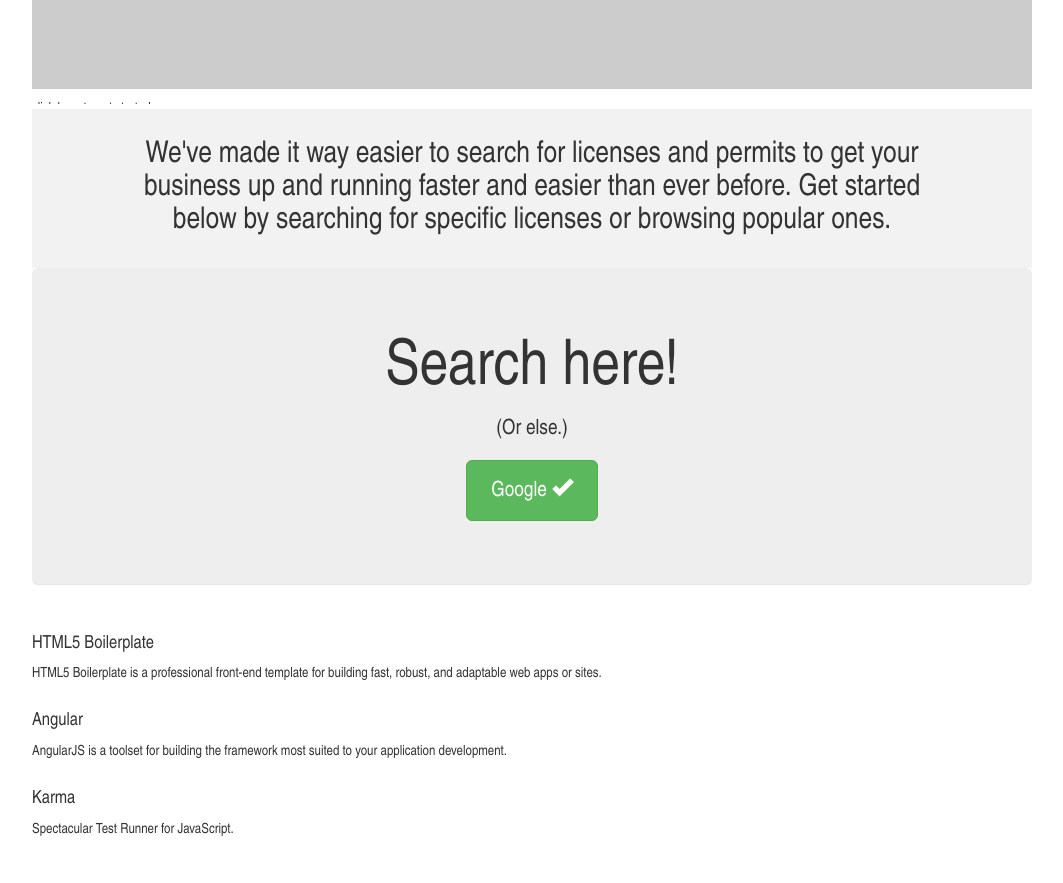
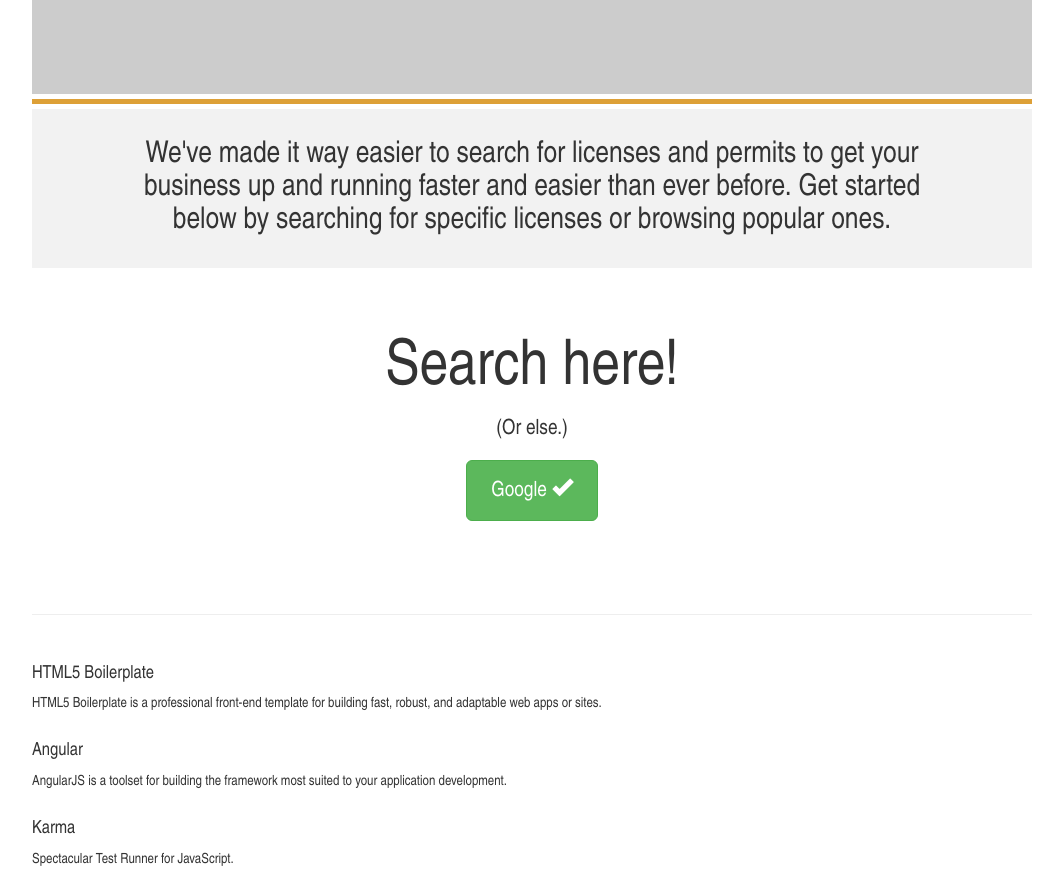
Before and after one commit to mjrouser/itd-elicensing, a website: page app/index.html in a window 1280 px wide. Shown: the part 441-1324 px from the top of the page, without its empty margins (108-1171 px from the left). Drawn offline with nearby package versions, Linux system fonts and the light colour scheme; some packages are replaced by stand-ins of ours; files that its build step writes are made by us from their sources; placeholder pictures from the web are drawn by us.

Commit message:
search area

```diff
--- a/app/styles/main.css
+++ b/app/styles/main.css
@@ -68,7 +68,6 @@ body {
 #image-group {
   position: relative;
   height: 500px;
-  border-bottom: 5px solid #FFFFFF;
 
 }
 
@@ -104,7 +103,7 @@ body {
 
 #get-started {
   position: relative;
-  height: 5px;
+  height: 15px;
   background-color: #dda037;
   border-bottom: 5px solid #FFFFFF;
   border-top: 5px solid #FFFFFF;
@@ -116,7 +115,6 @@ body {
 #body-wrapper {
   position: relative;
   margin: 0px;
-  border-top: 5px solid #FFFFFF;
 }
 
 #body-wrapper #headline {
@@ -140,7 +138,7 @@ body {
 /* Main marketing message and sign up button */
 #body-wrapper .jumbotron {
   text-align: center;
-  border-bottom: 1px solid #e5e5e5;
+  background-color: #FFFFFF;
 
 }
 #body-wrapper .jumbotron .btn {
--- a/app/views/main.html
+++ b/app/views/main.html
@@ -15,7 +15,7 @@
 
 </div>
 
-<div id="get-started">click here to get started</div>
+<div id="get-started"></div>
 
 
 
@@ -33,11 +33,14 @@
       <p><a class="btn btn-lg btn-success" ng-href="#">Google <span class="glyphicon glyphicon-ok"></span></a></p>
   </div>
 
+  <hr>
+
   <div class="row marketing">
     <h4>HTML5 Boilerplate</h4>
       <p>
       HTML5 Boilerplate is a professional front-end template for building fast, robust, and adaptable web apps or sites.
       </p>
+
 
     <h4>Angular</h4>
       <p>
```
